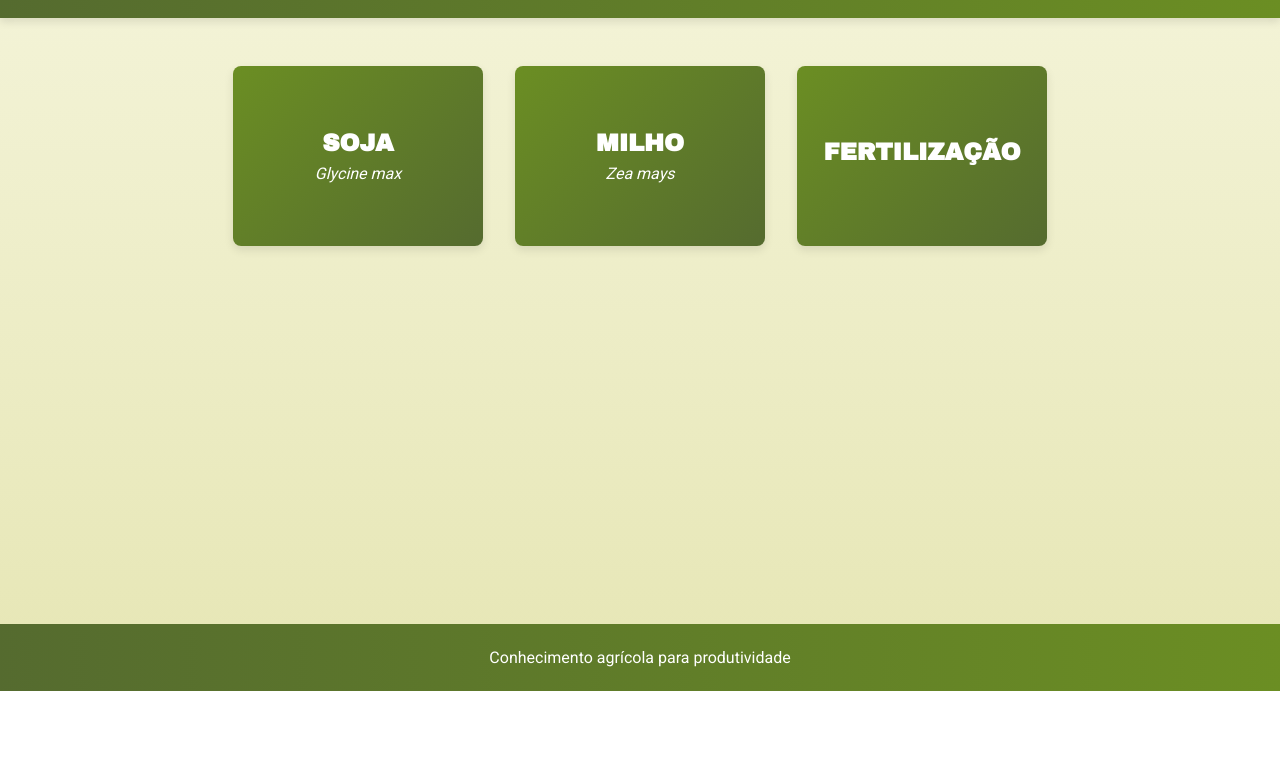
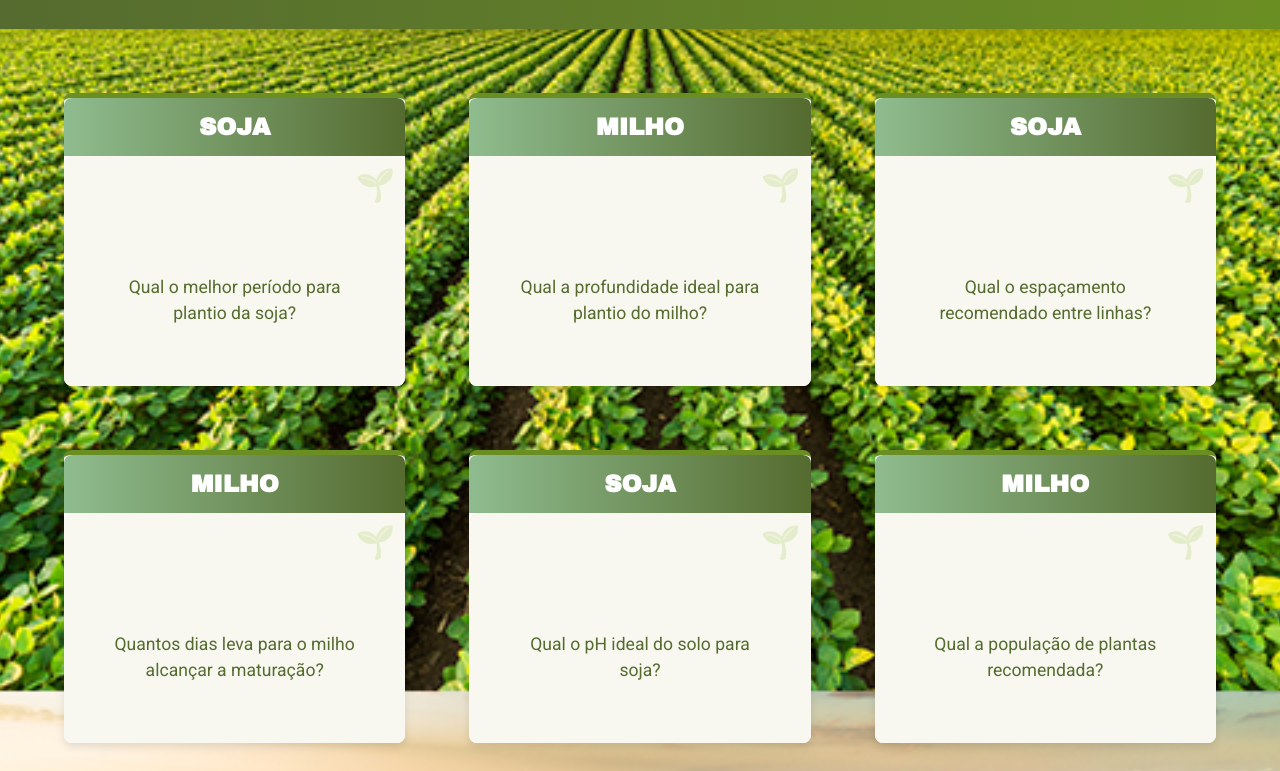
Before and after one commit to gustavoandriano/pagina-web, a plain HTML site: page index.html in a window 1280 px wide. Shown: the part 109-880 px from the top of the page. Before the commit the page ends 800 px from the top, so only its background shows below. Drawn offline with Linux system fonts and the light colour scheme.

Commit message:
Add files via upload

```diff
--- /dev/null
+++ b/assets/style.css
@@ -0,0 +1,178 @@
+body {
+    background:url(img/background.png) no-repeat center center fixed;
+    background-size: cover;
+    font-family: "Roboto", sans-serif;
+    font-weight: 400;
+    font-size: 1.1rem;
+    color: #333;
+    margin: 0;
+    min-height: 100vh;
+}
+
+header {
+    background: linear-gradient(to right, #556b2f, #6b8e23);
+    color: white;
+    text-align: center;
+    padding: 2rem 0;
+    box-shadow: 0 4px 8px rgba(0, 0, 0, 0.1);
+}
+
+header h1 {
+    font-family: "Archivo Black", sans-serif;
+    margin: 0;
+    font-size: 2.5rem;
+}
+
+header p {
+    margin: 0.5rem 0 0;
+    font-size: 1.2rem;
+}
+
+#container {
+    display: flex;
+    flex-wrap: wrap;
+    justify-content: center;
+    padding: 3rem;
+    gap: 2rem;
+    max-width: 1200px;
+    margin: 0 auto;
+}
+
+.cartao {
+    margin: 1rem;
+    background-color: white;
+    height: 18rem;
+    flex-grow: 1;
+    flex-basis: calc(30% - 4rem);
+    border-radius: 0.5rem;
+    box-shadow: 0 4px 8px rgba(0, 0, 0, 0.1);
+    transition: transform 0.3s, box-shadow 0.3s;
+    position: relative;
+    overflow: hidden;
+    border-top: 5px solid #6b8e23;
+}
+
+.cartao:hover {
+    transform: translateY(-5px);
+    box-shadow: 0 8px 16px rgba(0, 0, 0, 0.2);
+}
+
+.cartao__conteudo {
+    text-align: center;
+    height: 100%;
+    transform-style: preserve-3d;
+    transition: transform 300ms ease-in-out;
+    border-radius: 0.5rem;
+}
+
+.cartao__conteudo h3 {
+    background: linear-gradient(to right, #8fbc8f, #556b2f);
+    text-align: center;
+    border: none;
+    padding: 1rem;
+    position: relative;
+    margin: 0;
+    border-radius: 0.5rem 0.5rem 0 0;
+    font-size: 1.5rem;
+    color: white;
+    font-family: "Archivo Black", sans-serif;
+    text-transform: uppercase;
+}
+
+.cartao__conteudo__pergunta p {
+    color: #556b2f;
+    margin: 2rem 1rem;
+    padding: 1rem;
+    font-size: 1.1rem;
+    font-weight: 500;
+    line-height: 1.5;
+}
+
+.cartao__conteudo__resposta p {
+    color: #333;
+    margin: 2rem 1rem;
+    padding: 1rem;
+    font-size: 1rem;
+    line-height: 1.5;
+}
+
+.cartao:hover .cartao__conteudo {
+    transform: rotateY(180deg);
+}
+
+.cartao__conteudo__resposta {
+    transform: rotateY(180deg);
+    background-color: white;
+}
+
+.cartao__conteudo__pergunta,
+.cartao__conteudo__resposta {
+    backface-visibility: hidden;
+    position: absolute;
+    height: 100%;
+    width: 100%;
+    border-radius: 0.5rem;
+    display: flex;
+    flex-direction: column;
+    justify-content: center;
+    align-items: center;
+    padding: 1rem;
+    box-sizing: border-box;
+}
+
+.cartao__conteudo__pergunta {
+    background-color: #f8f8f0;
+}
+
+footer {
+    background: linear-gradient(to right, #556b2f, #6b8e23);
+    color: white;
+    text-align: center;
+    padding: 1.5rem 0;
+    width: 100%;
+    box-shadow: 0 -4px 8px rgba(0, 0, 0, 0.1);
+}
+
+footer p {
+    margin: 0;
+    font-size: 1.1rem;
+    max-width: 800px;
+    margin: 0 auto;
+    line-height: 1.5;
+}
+
+/* Efeitos agrícolas */
+.cartao::after {
+    content: "";
+    position: absolute;
+    bottom: 0;
+    left: 0;
+    right: 0;
+    height: 3px;
+    background: linear-gradient(to right, #d2b48c, #8fbc8f);
+    opacity: 0;
+    transition: opacity 0.3s;
+}
+
+.cartao:hover::after {
+    opacity: 1;
+}
+
+/* Ícones de plantação */
+.cartao__conteudo__pergunta::before,
+.cartao__conteudo__resposta::before {
+    content: "🌱";
+    position: absolute;
+    font-size: 2rem;
+    opacity: 0.2;
+}
+
+.cartao__conteudo__pergunta::before {
+    top: 10px;
+    right: 10px;
+}
+
+.cartao__conteudo__resposta::before {
+    bottom: 10px;
+    left: 10px;
+}
--- a/index.html
+++ b/index.html
@@ -3,57 +3,122 @@
 <head>
     <meta charset="UTF-8">
     <meta name="viewport" content="width=device-width, initial-scale=1.0">
+    <link rel="preconnect" href="https://fonts.googleapis.com">
+    <link rel="preconnect" href="https://fonts.gstatic.com" crossorigin>
     <link href="https://fonts.googleapis.com/css2?family=Roboto:wght@400;700&family=Archivo+Black&display=swap" rel="stylesheet">
-    <title>Tecnologia Agrícola</title>
-    <link rel="stylesheet" href="style.css">
+    <link rel="stylesheet" href="assets/style.css">
+    <title>Tecnologia Agrícola: Soja e Milho</title>
 </head>
 <body>
     <header>
         <h1>Tecnologia Agrícola</h1>
-        <p>Soja e Milho</p>
+        <p>Conhecimentos sobre o cultivo de Soja e Milho</p>
     </header>
     <main>
         <section id="container">
             <article class="cartao">
                 <div class="cartao__conteudo">
-                    <div class="cartao__conteudo__frente">
-                        <h3>Soja</h3>
-                        <p>Glycine max</p>
+                    <h3>Soja</h3>
+                    <div class="cartao__conteudo__pergunta">
+                        <p>Qual o melhor período para plantio da soja?</p>
                     </div>
-                    <div class="cartao__conteudo__verso">
-                        <p>Época de plantio: Out-Dez</p>
-                        <p>Espaçamento: 40-50 cm</p>
-                    </div>
-                </div>
-            </article>
-            <!-- Adicionados mais 2 cartões -->
-            <article class="cartao">
-                <div class="cartao__conteudo">
-                    <div class="cartao__conteudo__frente">
-                        <h3>Milho</h3>
-                        <p>Zea mays</p>
-                    </div>
-                    <div class="cartao__conteudo__verso">
-                        <p>Profundidade: 3-5 cm</p>
-                        <p>Ciclo: 100-150 dias</p>
+                    <div class="cartao__conteudo__resposta">
+                        <p>O plantio ideal ocorre entre outubro e dezembro, dependendo da região e das condições climáticas.</p>
                     </div>
                 </div>
             </article>
             <article class="cartao">
                 <div class="cartao__conteudo">
-                    <div class="cartao__conteudo__frente">
-                        <h3>Fertilização</h3>
+                    <h3>Milho</h3>
+                    <div class="cartao__conteudo__pergunta">
+                        <p>Qual a profundidade ideal para plantio do milho?</p>
                     </div>
-                    <div class="cartao__conteudo__verso">
-                        <p>NPK + Micronutrientes</p>
-                        <p>Calagem: pH 6.0-6.5</p>
+                    <div class="cartao__conteudo__resposta">
+                        <p>A profundidade recomendada é de 3 a 5 cm, em solos bem preparados e com umidade adequada.</p>
+                    </div>
+                </div>
+            </article>
+            <article class="cartao">
+                <div class="cartao__conteudo">
+                    <h3>Soja</h3>
+                    <div class="cartao__conteudo__pergunta">
+                        <p>Qual o espaçamento recomendado entre linhas?</p>
+                    </div>
+                    <div class="cartao__conteudo__resposta">
+                        <p>O espaçamento varia de 40 a 50 cm entre linhas, dependendo do sistema de cultivo.</p>
+                    </div>
+                </div>
+            </article>
+            <article class="cartao">
+                <div class="cartao__conteudo">
+                    <h3>Milho</h3>
+                    <div class="cartao__conteudo__pergunta">
+                        <p>Quantos dias leva para o milho alcançar a maturação?</p>
+                    </div>
+                    <div class="cartao__conteudo__resposta">
+                        <p>Variedades precoces: 100-120 dias. Variedades tardias: 130-150 dias.</p>
+                    </div>
+                </div>
+            </article>
+            <article class="cartao">
+                <div class="cartao__conteudo">
+                    <h3>Soja</h3>
+                    <div class="cartao__conteudo__pergunta">
+                        <p>Qual o pH ideal do solo para soja?</p>
+                    </div>
+                    <div class="cartao__conteudo__resposta">
+                        <p>O pH ideal varia entre 6,0 e 6,5 para melhor fixação de nitrogênio.</p>
+                    </div>
+                </div>
+            </article>
+            <article class="cartao">
+                <div class="cartao__conteudo">
+                    <h3>Milho</h3>
+                    <div class="cartao__conteudo__pergunta">
+                        <p>Qual a população de plantas recomendada?</p>
+                    </div>
+                    <div class="cartao__conteudo__resposta">
+                        <p>De 50.000 a 60.000 plantas por hectare, dependendo da variedade e região.</p>
+                    </div>
+                </div>
+            </article>
+            <article class="cartao">
+                <div class="cartao__conteudo">
+                    <h3>Soja</h3>
+                    <div class="cartao__conteudo__pergunta">
+                        <p>Quais os principais nutrientes exigidos?</p>
+                    </div>
+                    <div class="cartao__conteudo__resposta">
+                        <p>Nitrogênio (N), Fósforo (P), Potássio (K), Cálcio (Ca), Magnésio (Mg) e Enxofre (S).</p>
+                    </div>
+                </div>
+            </article>
+            <article class="cartao">
+                <div class="cartao__conteudo">
+                    <h3>Milho</h3>
+                    <div class="cartao__conteudo__pergunta">
+                        <p>Qual a temperatura ideal para germinação?</p>
+                    </div>
+                    <div class="cartao__conteudo__resposta">
+                        <p>Entre 20°C e 30°C, sendo 25°C a temperatura ótima.</p>
+                    </div>
+                </div>
+            </article>
+            <article class="cartao">
+                <div class="cartao__conteudo">
+                    <h3>Soja</h3>
+                    <div class="cartao__conteudo__pergunta">
+                        <p>Como controlar pragas como lagartas?</p>
+                    </div>
+                    <div class="cartao__conteudo__resposta">
+                        <p>Monitoramento constante, uso de inseticidas seletivos e manejo integrado de pragas (MIP).</p>
                     </div>
                 </div>
             </article>
         </section>
     </main>
     <footer>
-        <p>Conhecimento agrícola para produtividade</p>
+        <p>Conhecimento agrícola para produtividade sustentável</p>
     </footer>
 </body>
 </html>
```
Also changed, not shown: assets/img/background.png (added).
